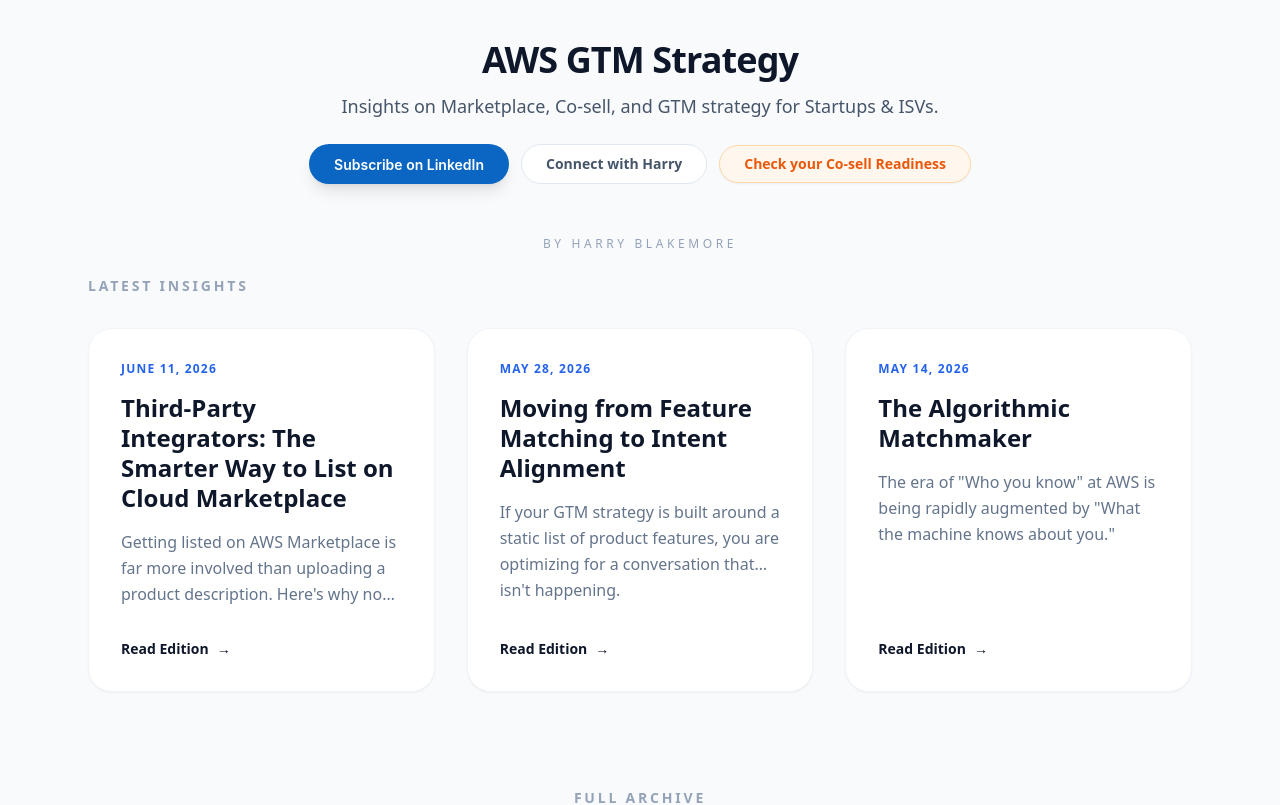
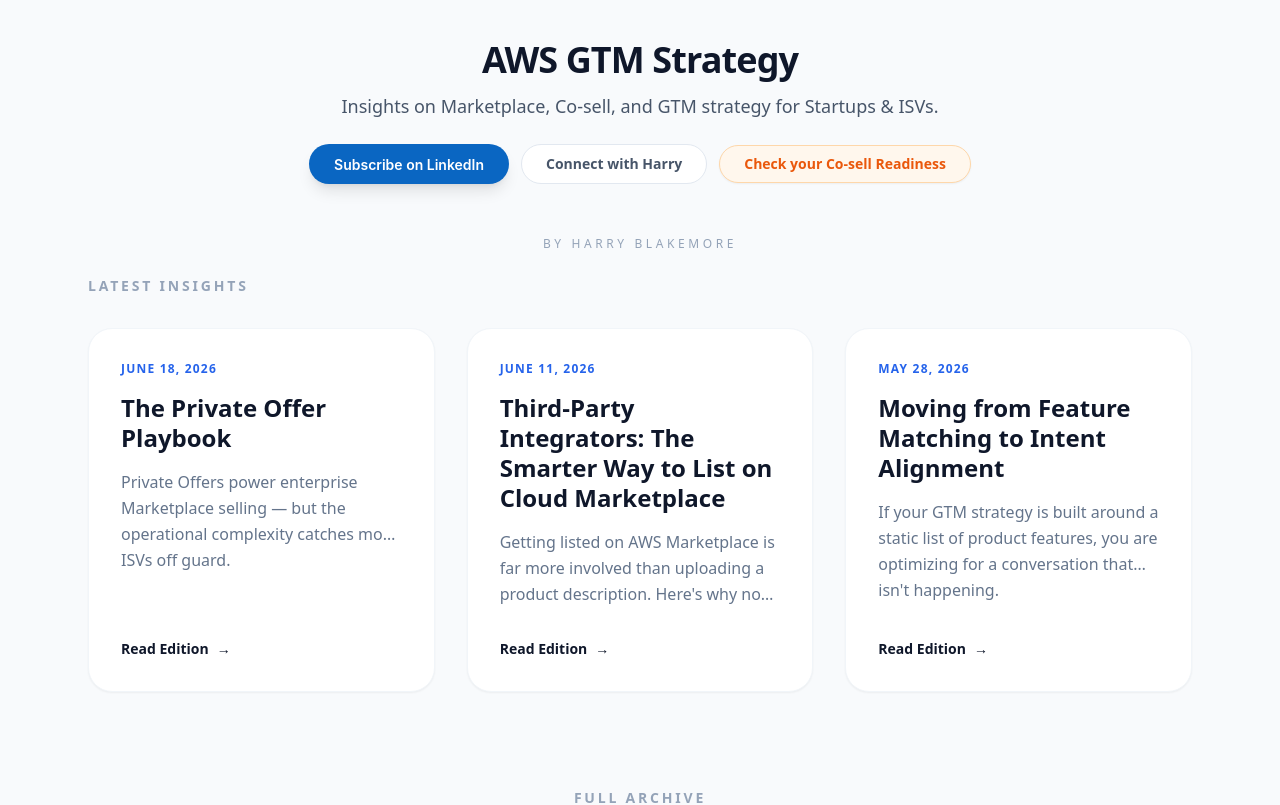
Before and after one commit to hblakemore47-blip/awscosellnewsletter, a Next.js app: page / in a window 1280 px wide. Shown: the top 805 px of the page. Built offline with nearby package versions, Linux system fonts and the light colour scheme.

Commit message:
Update page.js

```diff
--- a/app/page.js
+++ b/app/page.js
@@ -1,6 +1,7 @@
 import Link from 'next/link';
 
 const issues = [
+    { id: 'issue-27', title: 'The Private Offer Playbook', date: 'June 18, 2026', preview: 'Private Offers power enterprise Marketplace selling — but the operational complexity catches most ISVs off guard.' },
     { id: 'issue-26', title: 'Third-Party Integrators: The Smarter Way to List on Cloud Marketplace', date: 'June 11, 2026', preview: 'Getting listed on AWS Marketplace is far more involved than uploading a product description. Here\'s why no company should be doing it without a 3PI.' },
     { id: 'issue-25', title: 'Moving from Feature Matching to Intent Alignment', date: 'May 28, 2026', preview: 'If your GTM strategy is built around a static list of product features, you are optimizing for a conversation that isn\'t happening.' },
     { id: 'issue-24', title: 'The Algorithmic Matchmaker', date: 'May 14, 2026', preview: 'The era of "Who you know" at AWS is being rapidly augmented by "What the machine knows about you."' },
```
